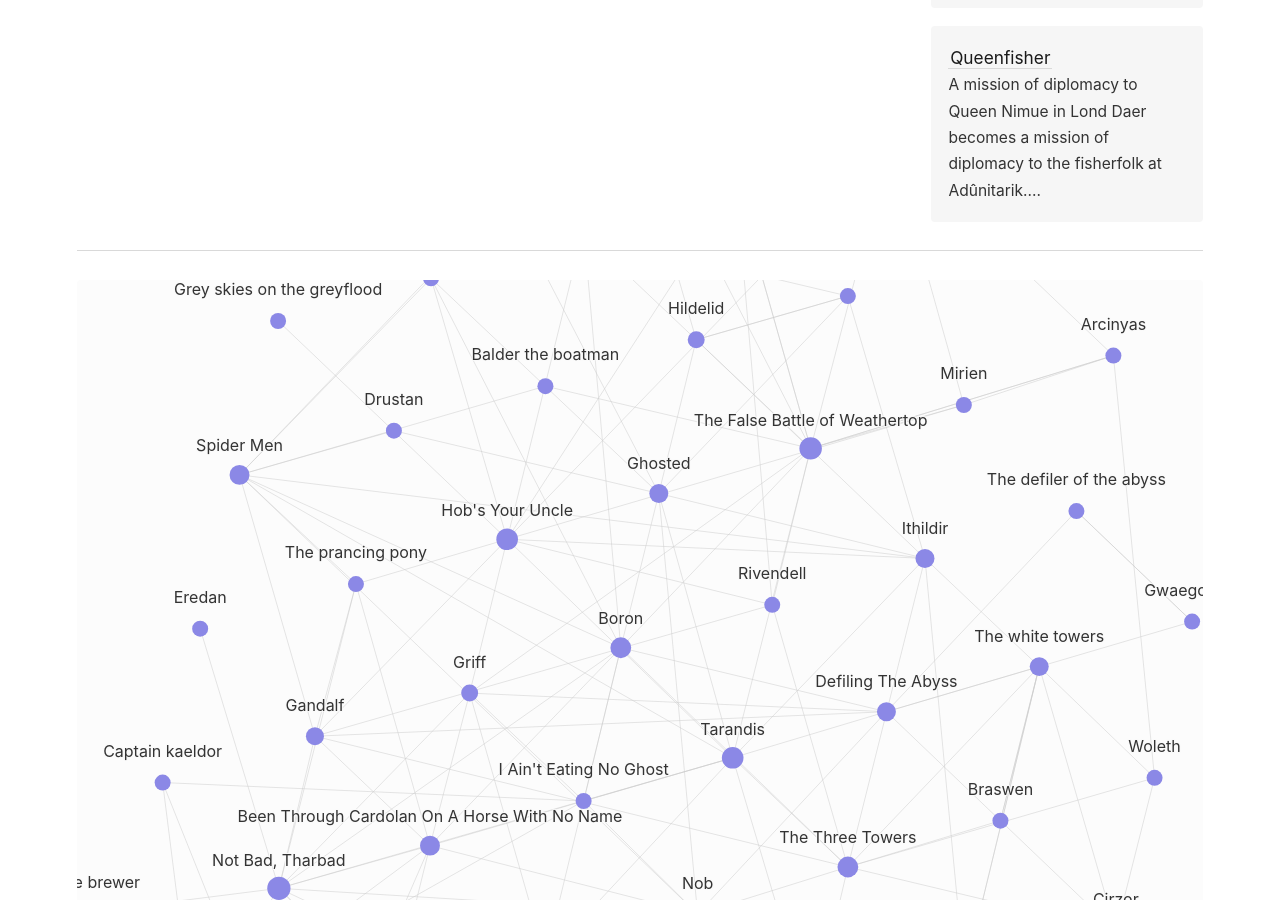
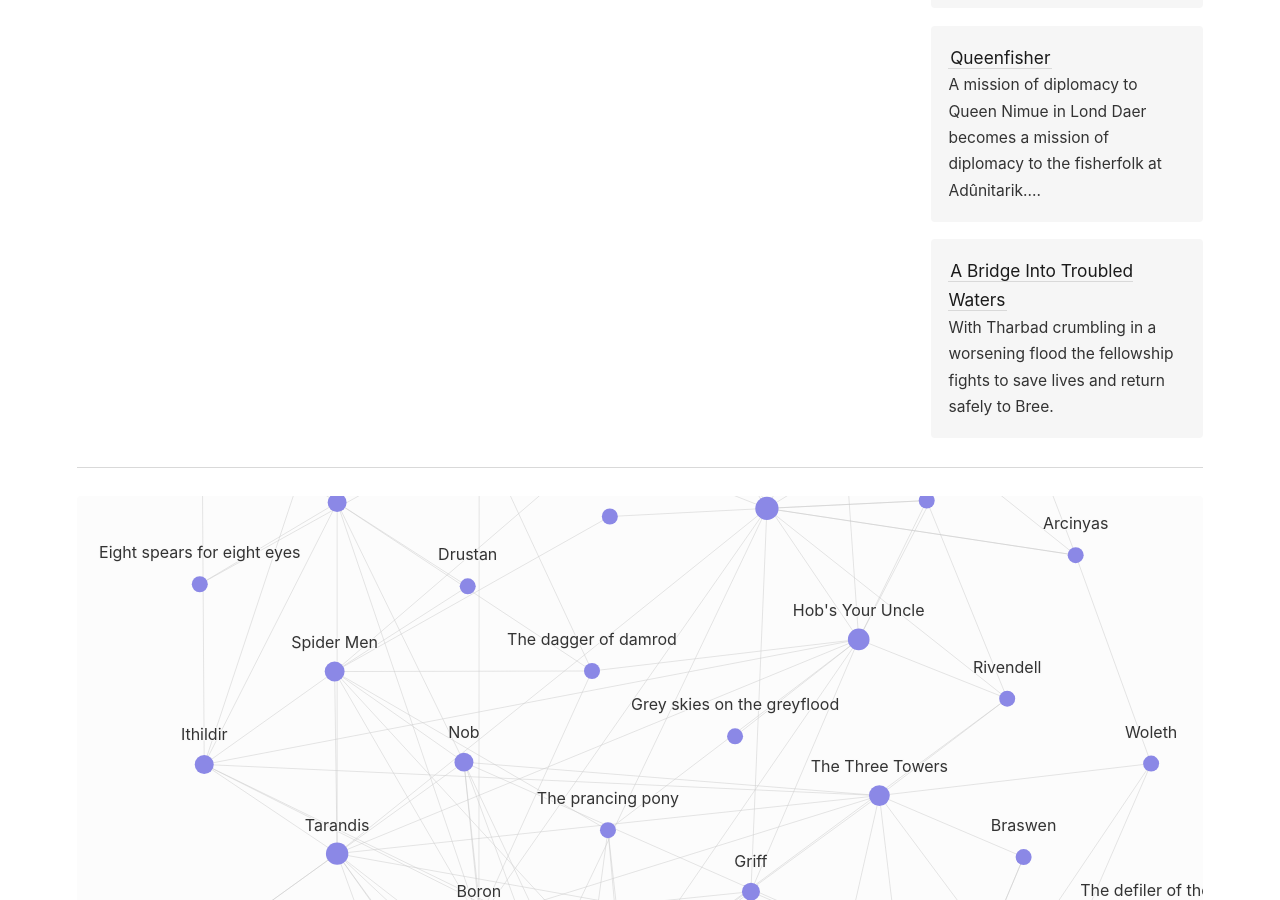
Before and after one commit to Sagelt/ruins-of-the-lost-realm-campaign, a Jekyll site: the page built from _entries/locations/Lond Daer.md, in a window 1280 px wide and 900 px high, scrolled down 700 px. Built offline with Jekyll 4.4.1, drawn with Linux system fonts in a browser that asks for light colours; some of the changed lines change nothing that is shown; some of the changed text lies outside the part shown.

Commit message:
Add 2023-04-22 session

```diff
--- a/_entries/characters/Milton the Brewer.md
+++ b/_entries/characters/Milton the Brewer.md
@@ -4,3 +4,5 @@
 ---
 
 Possibly the best brewer in all of Eriador, Milton is forced by [[Captain Gurnow]] to live and work on the middle island of [[Tharbad]]. Milton seems displeased with this arrangement.
+
+In the flooding of summer 2967 Milton died with his family.
--- /dev/null
+++ b/_entries/sessions/2023-04-22 A Bridge Into Troubled Waters.md
@@ -0,0 +1,43 @@
+---
+title: A Bridge Into Troubled Waters
+year: 2967
+excerpt: With Tharbad crumbling in a worsening flood the fellowship fights to save lives and return safely to Bree.
+---
+
+With Tharbad crumbling in a worsening flood the fellowship fights to save lives and return safely to Bree.
+
+As winter sets in, Nob throws a long-expected 40th birthday party for himself. There may even be an unexpected guest…
+
+# Session Log
+
+The fellowship returns to [[Tharbad]] to find the flood getting worse. Boron heads off to lend his "able dwarfish hands" (hot) to keeping the walls up. The middle island is already under water with only the tops of the buildings still dry, while the ruins of the old bridge are collapsing entirely.
+
+Spotting Jan The Frog clinging to the pylon of the old bridge [[Nob]] leaps out onto the bridge to throw a rope. [[Griff]] attempts to calm the crowd by putting them to work, but a wall collapses on him and knocks him out. [[Tarandis]] gathers people to dig Griff out from the rubble. They manage to free the hobbit, but he's in a bad way and likely to die without help.
+
+Meanwhile on the ruins of the old bridge Nob pulls Jan up just as part of the causeway crumbles—including the part that Nob came in on. With hope fading shadow sets in on Nob's heart.
+
+Nob still manages to navigate the crumbling remains with Jan in tow and on the shore pulls forgotten athelas gathered at Weathertop in [[The False Battle of Weathertop]].
+
+Surveying the aftermath the fellowship finds many dead, including [[Milton the Brewer]] and his family. With the city staggering and in desperate need the fellowship decides to stay for a time and help the city:
+
+- Nob dives into the Greyflood to recover bodies, but the grueling work doesn't bring any sense of closure.
+- Tarandis sings songs of hope.
+- Griff treats the wounded and brings some measure of sanitation.
+
+With Tharbad as settled as it could be, the fellowship returns north. While passing through deep mists Tarandis hears a voice singing in the Black Speech, but is able to identify it as a wight and steer clear.
+
+At Wyncross Nob hears a song of light and joy, heralding a chance meeting with Gildor Inglorion and his Wandering Company of elves. Making the most of their good fortune the fellowship trades stories over a day in camp. Gildor tells Tarandis to smile more, what a jerk. Nob makes a new hunting companion in Nathanar, one of the company. Another of the company, Merilben, is able to give Griff information on Hob who is now East of the Misty Mountains. Griff writes a hasty letter for Hob and hands it to Merilben in the hopes that their paths may cross again.
+
+Reluctantly moving on, the fellowship continues North until they are beset by wolves. The battle is short and the fellowship is triumphant, allowing them to claim the hoard the wolves had been digging up.
+
+Returning to Bree, [[Gandalf]] is there waiting for word. The Grey Wizard worries for Tharbad in these dark times.
+
+## Fellowship Phase (Winter)
+
+- The fellowship studies maps of the region to better guess at where the Black Númenóreans may have fled.
+- The fellowship gathers rumors on Johann Fleet, a merchant of [[Lond Daer]] who is in league with the Black Númenóreans.
+- Nob celebrates his 40th birthday in Bree, inviting all his friends.
+	- Nob strengthens the fellowship by throwing the party
+	- Griff strengthens the fellowship by attending with a full Hobbit feast (including pipeweed) in tow
+	- Tarandis strengthens the fellowship by attending and singing her elven songs
+	- Gandalf surprises everyone by attending, lifting some of the shadow from these dark days.
```
Also changed, not shown: _entries/sessions/2023-04-15 I Ain't Eating No Ghost.md (line endings or trailing spaces).
